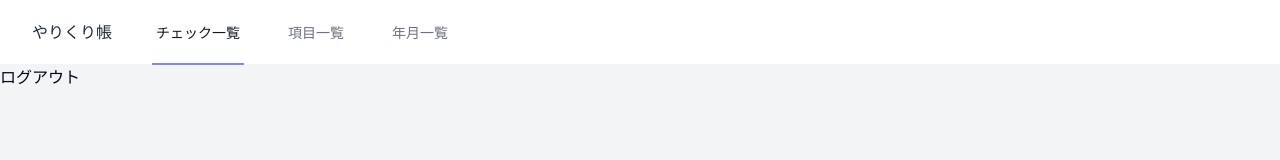
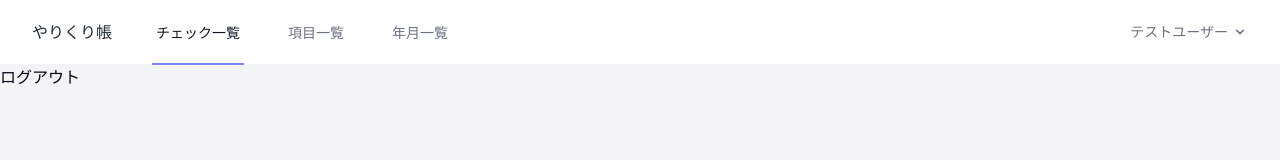
Before and after one commit to programmerkoji/yarikuri-react, a React (Vite) app: page /top in a window 1280 px wide. Shown: the top 160 px of the page. Built offline with nearby package versions, Linux system fonts and the light colour scheme.

Commit message:
ログアウト機能を実装

```diff
--- a/src/components/organism/layout/Header.tsx
+++ b/src/components/organism/layout/Header.tsx
@@ -1,11 +1,21 @@
+import { logoutApi } from "@/api/authApi";
 import { NAV_LINKS } from "@/constants/navLinks";
+import { useAuth } from "@/hooks/useAuth";
 import { getNavLinkClass, getSpNavLinkClass } from "@/utils/classUtils";
-import { FC, memo, useState } from "react";
-import { Link, useLocation } from "react-router";
+import { FC, FormEvent, memo, useState } from "react";
+import { Link, useLocation, useNavigate } from "react-router";
 
 export const Header: FC = memo(() => {
 	const [isOpen, setIsOpen] = useState(false);
+  const [isUserMenuOpen, setIsUserMenuOpen] = useState(false);
+  const { user } = useAuth();
 	const location = useLocation();
+	const navigate = useNavigate();
+
+	const handleLogout = async () => {
+    await logoutApi();
+		navigate("login");
+	};
 
 	return (
 		<header className="bg-white border-b border-gray-100">
@@ -19,9 +29,11 @@ export const Header: FC = memo(() => {
 								</Link>
 							</div>
 							{NAV_LINKS.map(({ path, label }) => (
-								<div className="hidden space-x-8 sm:-my-px sm:ml-10 sm:flex">
+								<div
+									key={path}
+									className="hidden space-x-8 sm:-my-px sm:ml-10 sm:flex"
+								>
 									<Link
-										key={path}
 										to={path}
 										className={getNavLinkClass(location.pathname, path)}
 									>
@@ -62,16 +74,54 @@ export const Header: FC = memo(() => {
 							</svg>
 						</button>
 					</div>
+					<div className="hidden sm:flex sm:items-center sm:ml-6">
+						<div className="relative">
+							<div>
+								<button
+									className="flex items-center text-sm font-medium text-gray-500 hover:text-gray-700 hover:border-gray-300 focus:outline-none focus:text-gray-700 focus:border-gray-300 transition duration-150 ease-in-out"
+									onClick={() => setIsUserMenuOpen(!isUserMenuOpen)}
+								>
+									<div>テストユーザー</div>
+									<div className="ml-1">
+										<svg
+											className="fill-current h-4 w-4"
+											xmlns="http://www.w3.org/2000/svg"
+											viewBox="0 0 20 20"
+										>
+											<path
+												fillRule="evenodd"
+												d="M5.293 7.293a1 1 0 011.414 0L10 10.586l3.293-3.293a1 1 0 111.414 1.414l-4 4a1 1 0 01-1.414 0l-4-4a1 1 0 010-1.414z"
+												clipRule="evenodd"
+											></path>
+										</svg>
+									</div>
+								</button>
+							</div>
+							<div
+								className={`absolute z-50 mt-2 w-48 rounded-md shadow-lg origin-top-right right-0 ${
+									isUserMenuOpen || "hidden"
+								}`}
+							>
+								<div className="rounded-md ring-black ring-opacity-5 py-1 bg-white">
+									<div
+										className="block px-4 py-2 text-sm leading-5 text-gray-700 hover:bg-gray-100 focus:outline-none focus:bg-gray-100 transition duration-150 ease-in-out"
+										onClick={handleLogout}
+									>
+										ログアウト
+									</div>
+								</div>
+							</div>
+						</div>
+					</div>
 				</div>
 			</div>
 			<div className={isOpen ? "sm:hidden block" : "sm:hidden hidden"}>
 				{NAV_LINKS.map(({ path, label }) => (
-					<div className="pt-2 pb-3 space-y-1">
+					<div key={path} className="pt-2 pb-3 space-y-1">
 						<Link
-							key={path}
 							to={path}
 							className={getSpNavLinkClass(location.pathname, path)}
-              onClick={() => setIsOpen(!isOpen)}
+							onClick={() => setIsOpen(!isOpen)}
 						>
 							{label}
 						</Link>
--- a/src/context/AuthContext.tsx
+++ b/src/context/AuthContext.tsx
@@ -1,25 +1,26 @@
 import { ReactNode, createContext, useState } from "react";
-import { logoutApi } from "../api/authApi";
-import { useNavigate } from "react-router";
+
+type UserType = {
+	email: string;
+	id: number;
+	name: string;
+};
 
 type AuthContextType = {
-	user: string | null;
-	login: (user: string) => void;
+	user: UserType | null;
+	login: (user: UserType) => void;
 	logout: () => void;
 };
 
-export const AuthContext = createContext<AuthContextType | undefined>(undefined);
+export const AuthContext = createContext<AuthContextType | undefined>(
+	undefined
+);
 
 export const AuthProvider = ({ children }: { children: ReactNode }) => {
-	const [user, setUser] = useState<string | null>(null);
-	const login = (user: string) => setUser(user);
-  const navigate = useNavigate();
+	const [user, setUser] = useState<UserType | null>(null);
+	const login = (user: UserType) => setUser(user);
+	const logout = () => setUser(null);
 
-  const logout = async () => {
-    logoutApi();
-    setUser(null);
-    navigate('/login');
-  }
 	return (
 		<AuthContext.Provider value={{ user, login, logout }}>
 			{children}
--- a/src/pages/Login.tsx
+++ b/src/pages/Login.tsx
@@ -4,15 +4,16 @@ import { useNavigate } from "react-router";
 import { useAuth } from "../hooks/useAuth";
 
 export const Login = () => {
-	const [email, setEmail] = useState("test@test.com");
+	const [mail, setEmail] = useState("test@test.com");
 	const [password, setPassword] = useState("password1234");
 	const { login: setUser } = useAuth();
 	const navigate = useNavigate();
 
 	const handleLogin = async (e: FormEvent<HTMLFormElement>) => {
 		e.preventDefault();
-		const userData = await loginApi(email, password);
-		setUser(userData.name);
+		const userData = await loginApi(mail, password);
+		const {id, name, email} = userData.user
+		setUser({id, name, email});
 		navigate("/top");
 	};
 
@@ -44,7 +45,7 @@ export const Login = () => {
 								name="email"
 								className="bg-gray-50 border border-gray-300 text-gray-900 text-sm rounded-lg focus:ring-blue-500 focus:border-blue-500 block w-full p-2.5 dark:bg-gray-700 dark:border-gray-600 dark:placeholder-gray-400 dark:text-white dark:focus:ring-blue-500 dark:focus:border-blue-500"
 								required
-								value={email}
+								value={mail}
 								onChange={(e) => setEmail(e.target.value)}
 							/>
 						</div>
```
